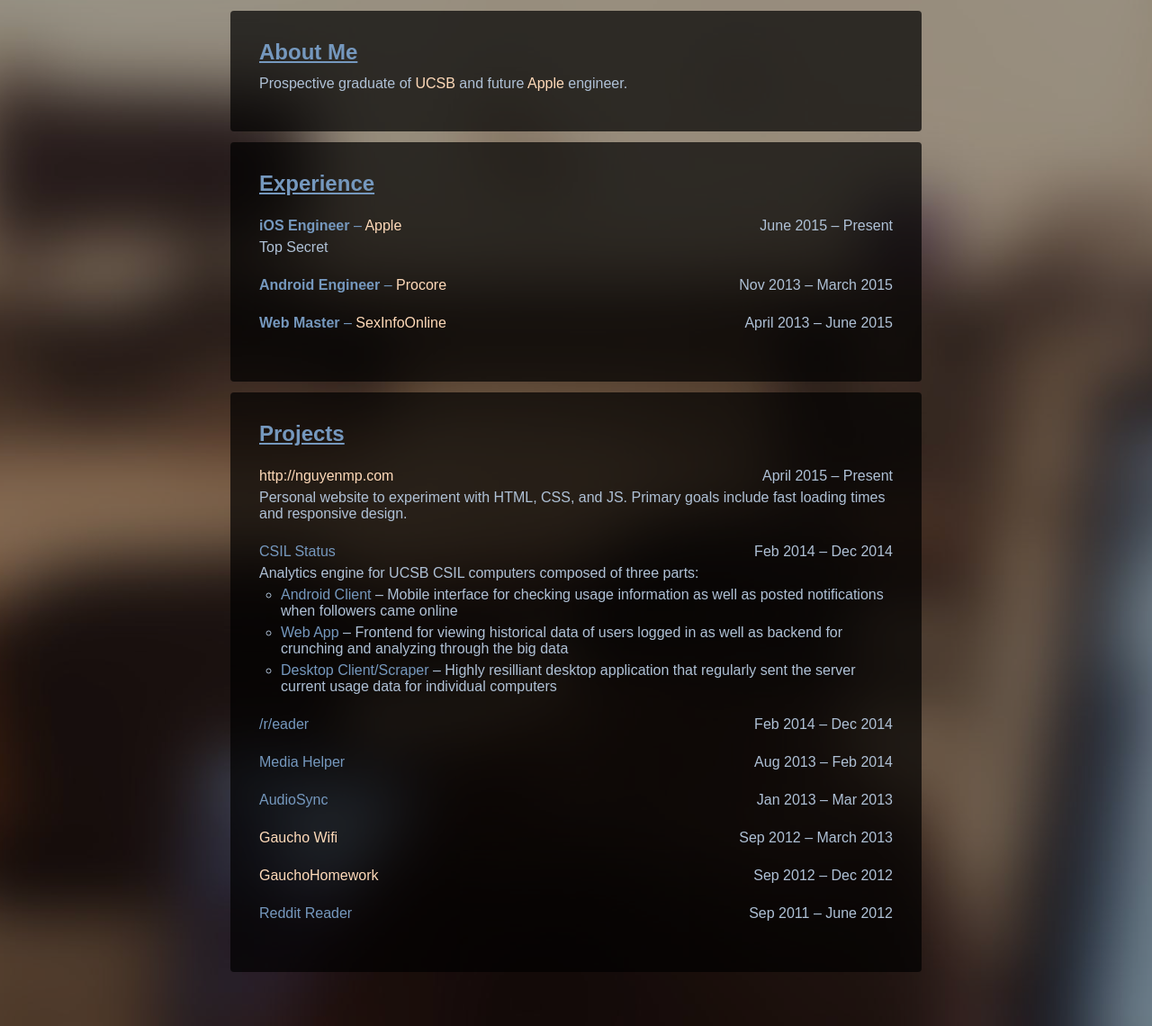
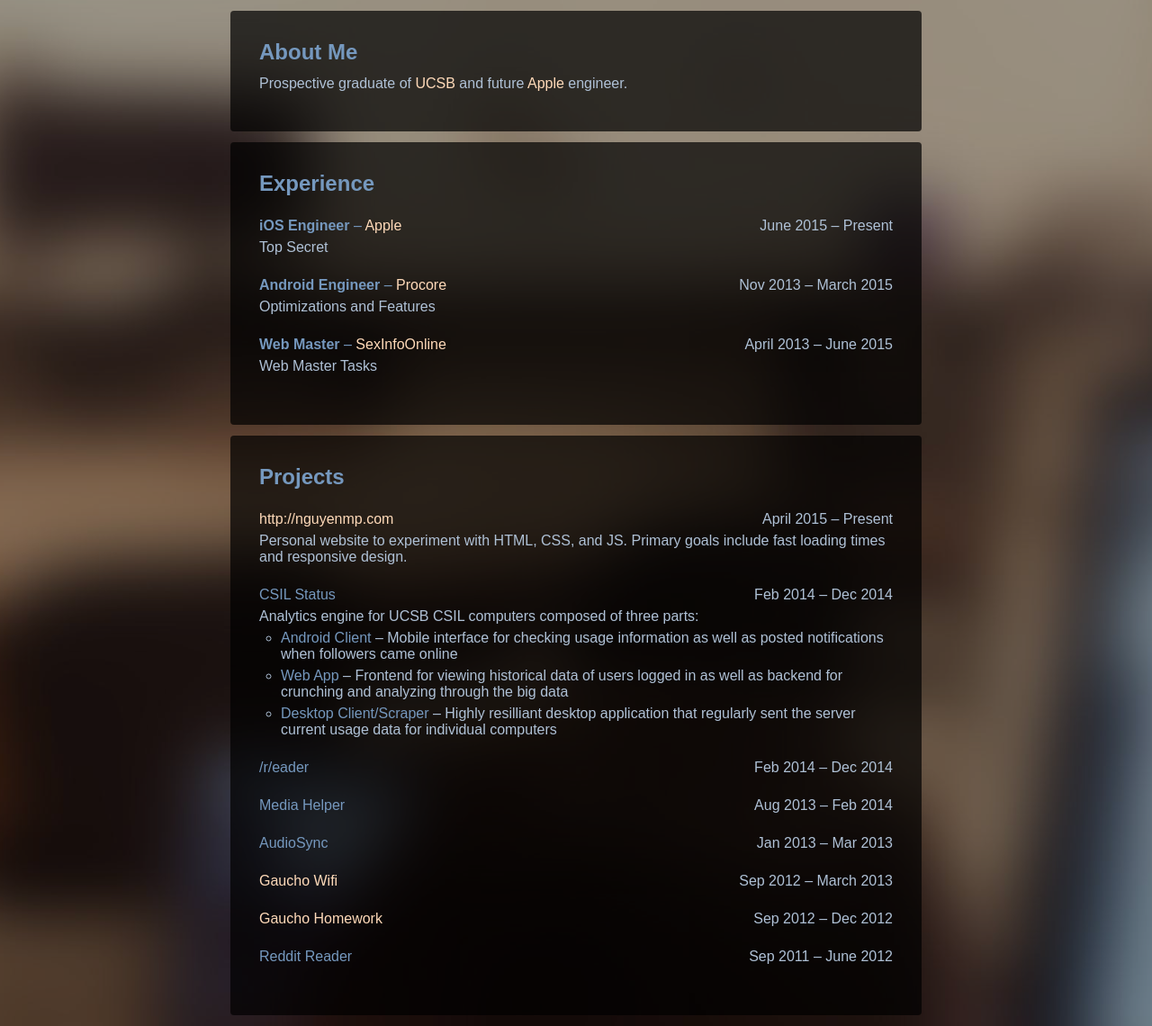
Before and after one commit to nguyenmp/mark-nguyen, a PHP site: page / in a window 1280 px wide. Shown: the part 128-1268 px from the top of the page at 90% size. Run offline with PHP 8.4, Linux system fonts and the light colour scheme.

Commit message:
Removed underline for headers

```diff
--- a/index.html
+++ b/index.html
@@ -36,12 +36,12 @@
             <li><section class="company">
               <header><span class="job-title">Android Engineer</span> &ndash; <span class="company-name"><a href="http://procore.com">Procore</a></span></header>
               <span class="company-date">Nov 2013 &ndash; March 2015</span>
-              <div class="company-description"></div>
+              <div class="company-description">Optimizations and Features</div>
             </section></li>
             <li><section class="company">
               <header><span class="job-title">Web Master</span> &ndash; <span class="company-name"><a href="http://sexinfoonline.com">SexInfoOnline</a></span></header>
               <span class="company-date">April 2013 &ndash; June 2015</span>
-              <div class="company-description"></div>
+              <div class="company-description">Web Master Tasks</div>
             </section></li>
           </ul>
         </div>
@@ -89,7 +89,7 @@
               <div class="project-description"></div>
             </section></li>
             <li><section class="project">
-              <header><span class="project-name"><a href="https://play.google.com/store/apps/details?id=com.nguyenmp.gauchodroid">GauchoHomework</a></span></header>
+              <header><span class="project-name"><a href="https://play.google.com/store/apps/details?id=com.nguyenmp.gauchodroid">Gaucho Homework</a></span></header>
               <span class="project-date">Sep 2012 &ndash; Dec 2012</span>
               <div class="project-description"></div>
             </section></li>
--- a/main.css
+++ b/main.css
@@ -263,8 +263,7 @@ html, body {
 .content_card_inner {
   padding: 32px; }
   .content_card_inner h2 {
-    color: #7598BE;
-    text-decoration: underline; }
+    color: #7598BE; }
 
 a {
   color: peachpuff;
--- a/scss/content.scss
+++ b/scss/content.scss
@@ -29,7 +29,6 @@ $max-column-width: 768px;
 
     h2 {
         color: $foreground_primary;
-        text-decoration: underline;
     }
 }
 
```
